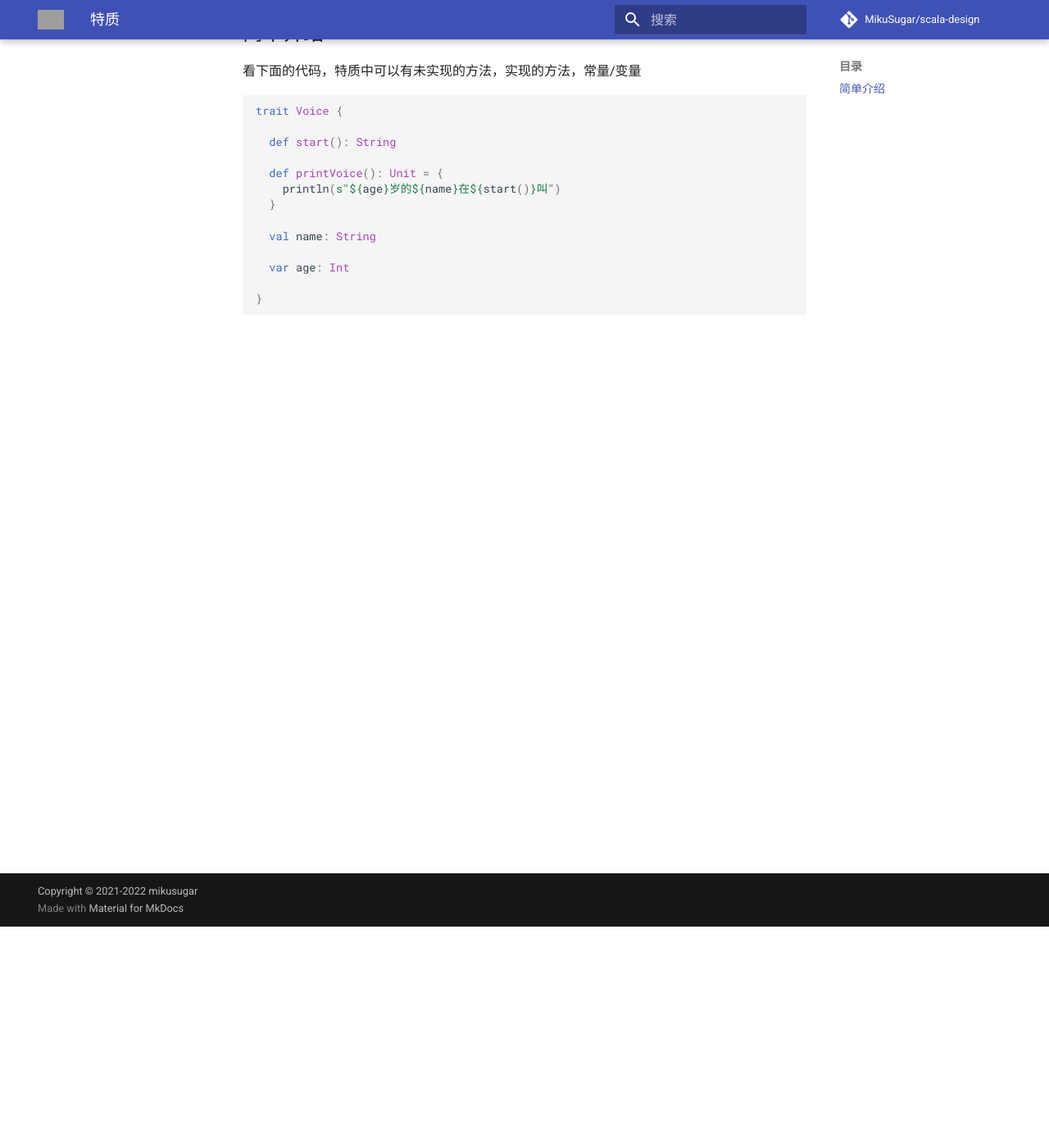
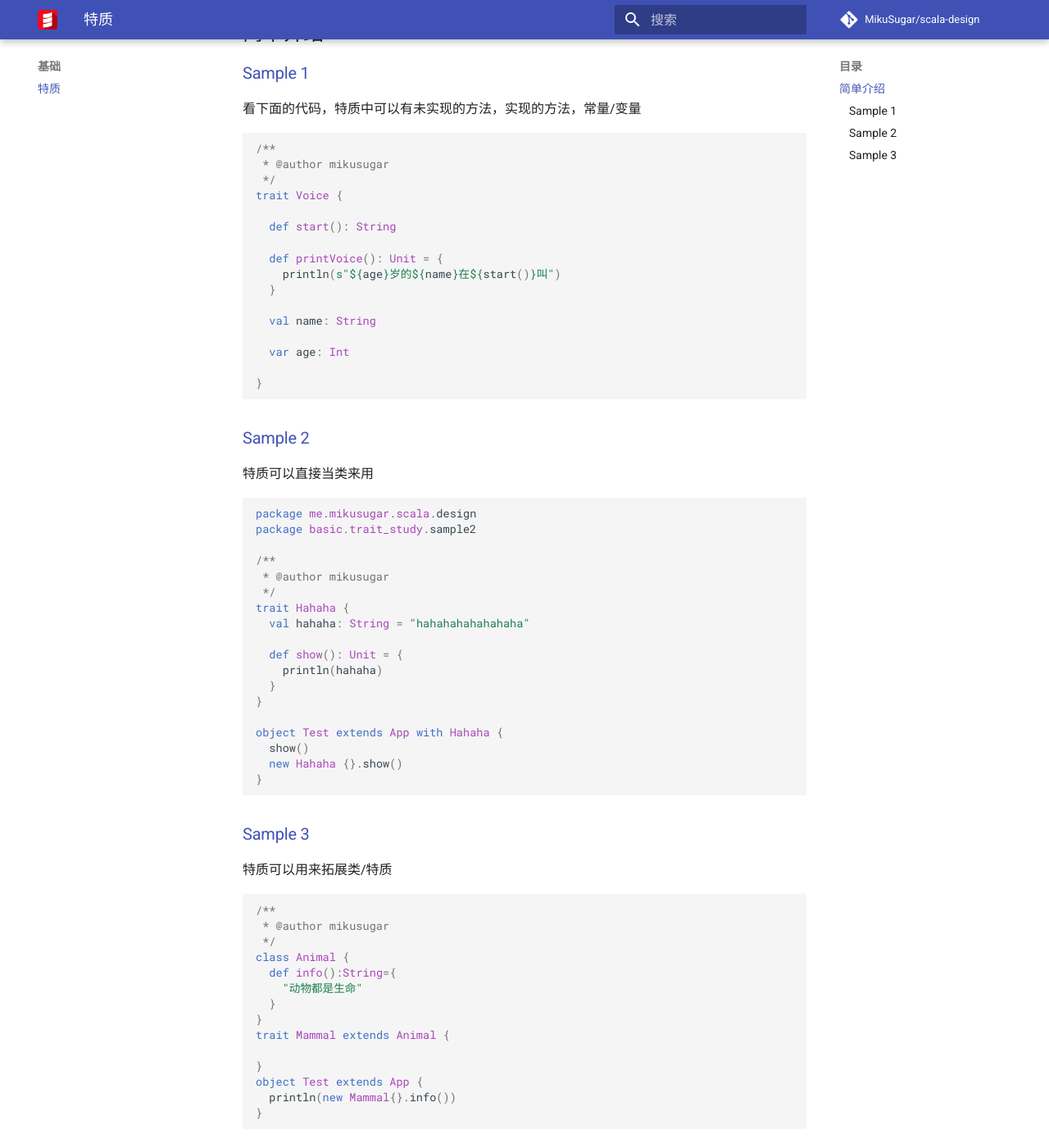
Before and after one commit to MikuSugar/scala-design, an MkDocs documentation site: the page built from docs/basic/trait.md, in a window 1280 px wide and 1400 px high, scrolled down 270 px. Shown: the whole window at 82% size. Built offline with MkDocs 1.6.1 and Material for MkDocs 9.7.7, drawn with Linux system fonts in a browser that asks for light colours; comment, search, counter and statistics services are not loaded; grey boxes are pictures that could not be loaded.

Commit message:
特质：简单介绍

````diff
--- a/docs/basic/trait.md
+++ b/docs/basic/trait.md
@@ -3,9 +3,14 @@
 
 ## 简单介绍
 
+### [Sample 1]([https://github.com/MikuSugar/scala-design/tree/master/src/main/scala/basic/trait_study/sample1](https://github.com/MikuSugar/scala-design/tree/master/src/main/scala/basic/trait_study/sample1))
+
 看下面的代码，特质中可以有未实现的方法，实现的方法，常量/变量
 
 ```scala
+/**
+ * @author mikusugar
+ */
 trait Voice {
 
   def start(): String
@@ -20,3 +25,51 @@
 
 }
 ```
+
+### [Sample 2](https://github.com/MikuSugar/scala-design/tree/master/src/main/scala/basic/trait_study/sample2)
+
+特质可以直接当类来用
+
+```scala
+package me.mikusugar.scala.design
+package basic.trait_study.sample2
+
+/**
+ * @author mikusugar
+ */
+trait Hahaha {
+  val hahaha: String = "hahahahahahahaha"
+
+  def show(): Unit = {
+    println(hahaha)
+  }
+}
+
+object Test extends App with Hahaha {
+  show()
+  new Hahaha {}.show()
+}
+
+```
+
+### [Sample 3](https://github.com/MikuSugar/scala-design/tree/master/src/main/scala/basic/trait_study/sample3)
+
+特质可以用来拓展类/特质
+
+```scala
+/**
+ * @author mikusugar
+ */
+class Animal {
+  def info():String={
+    "动物都是生命"
+  }
+}
+trait Mammal extends Animal {
+
+}
+object Test extends App {
+  println(new Mammal{}.info())
+}
+
+```
--- a/mkdocs.yml
+++ b/mkdocs.yml
@@ -2,11 +2,11 @@
 copyright: Copyright &copy; 2021-2022 mikusugar
 theme:
   language: zh
-  favicon: img/logo.png
+  favicon: img/log.png
   name: material
   features:
     - navigation.tabs
-  logo: img/logo.png
+  logo: img/log.png
 repo_url: https://github.com/MikuSugar/scala-design
 repo_name: MikuSugar/scala-design
 site_description:  scala-design
@@ -15,3 +15,5 @@
   - pymdownx.superfences
 nav:
   - 主页: index.md
+  - 基础:
+      - 特质: basic/trait.md
````
Also changed, not shown: README.md (+2 -0 lines), 1 other file.
